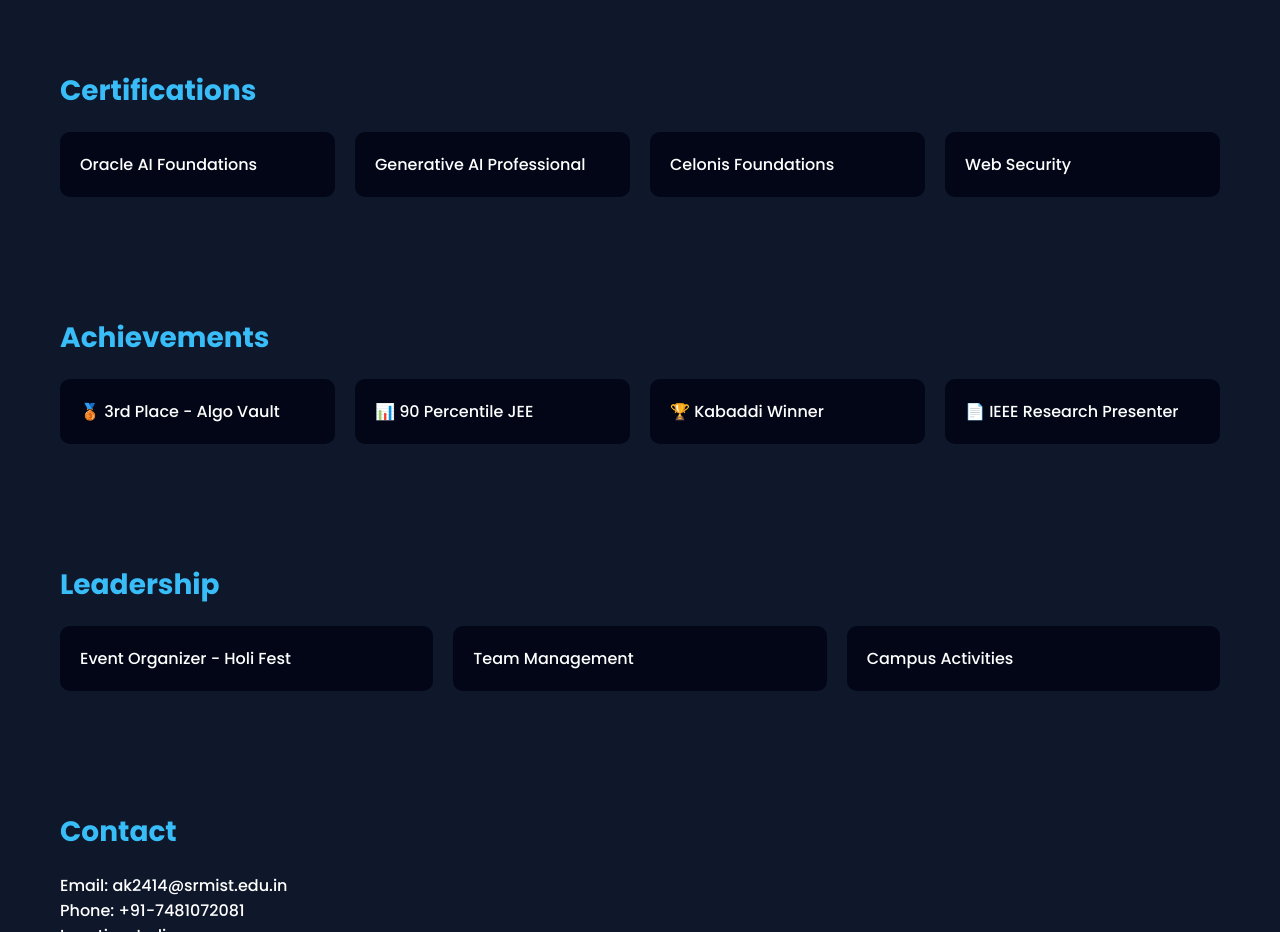
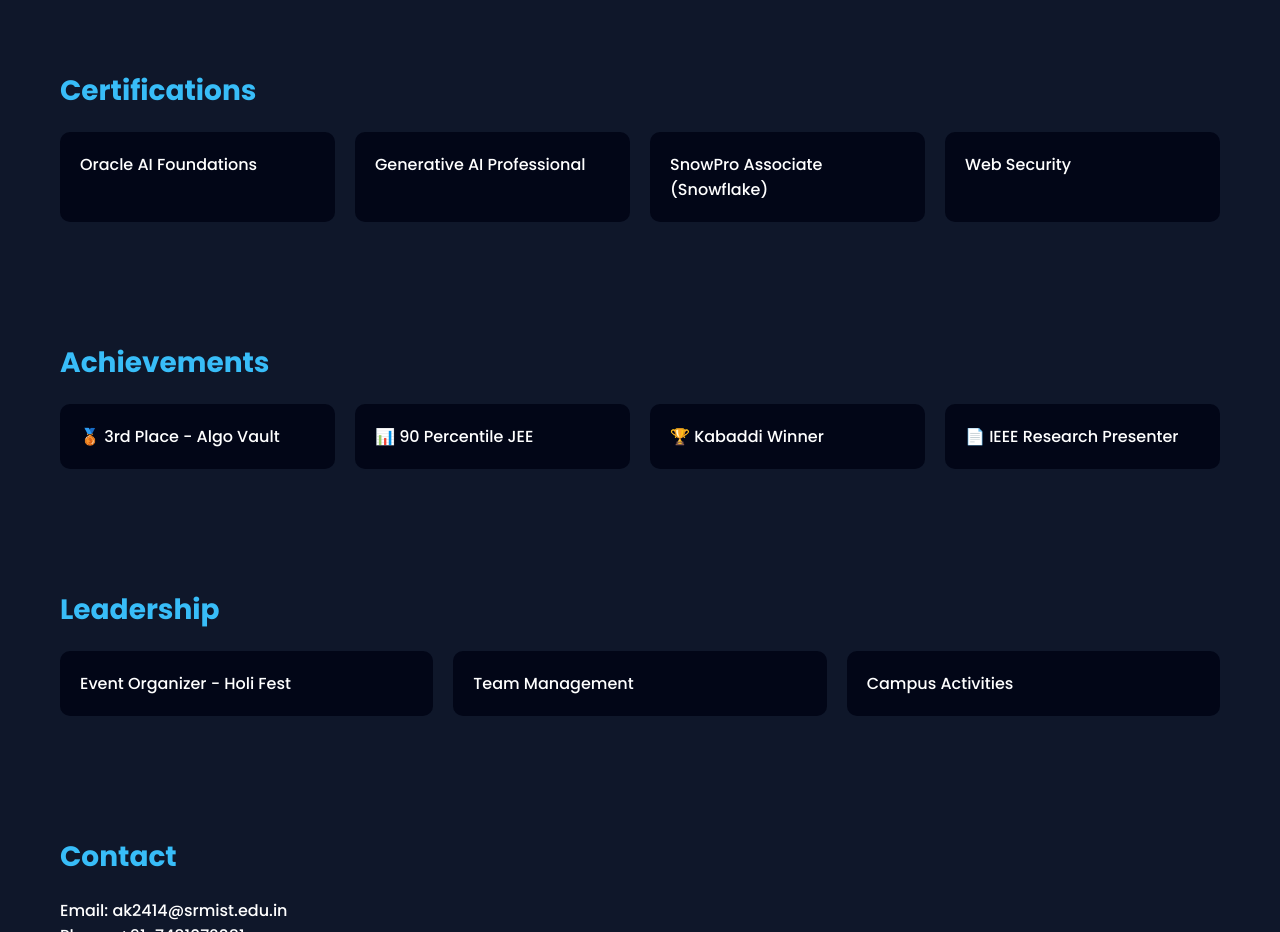
Before and after one commit to anmol5353/anmolkumar-portfolio, a plain HTML site: page index.html in a window 1280 px wide. Shown: the part 1600-2532 px from the top of the page. Drawn offline with Linux system fonts and the light colour scheme.

Commit message:
Update index.html

```diff
--- a/index.html
+++ b/index.html
@@ -169,7 +169,7 @@ footer {
   <div class="grid">
     <div class="card">Oracle AI Foundations</div>
     <div class="card">Generative AI Professional</div>
-    <div class="card">Celonis Foundations</div>
+    <div class="card">SnowPro Associate (Snowflake)</div>
     <div class="card">Web Security</div>
   </div>
 </section>
```
